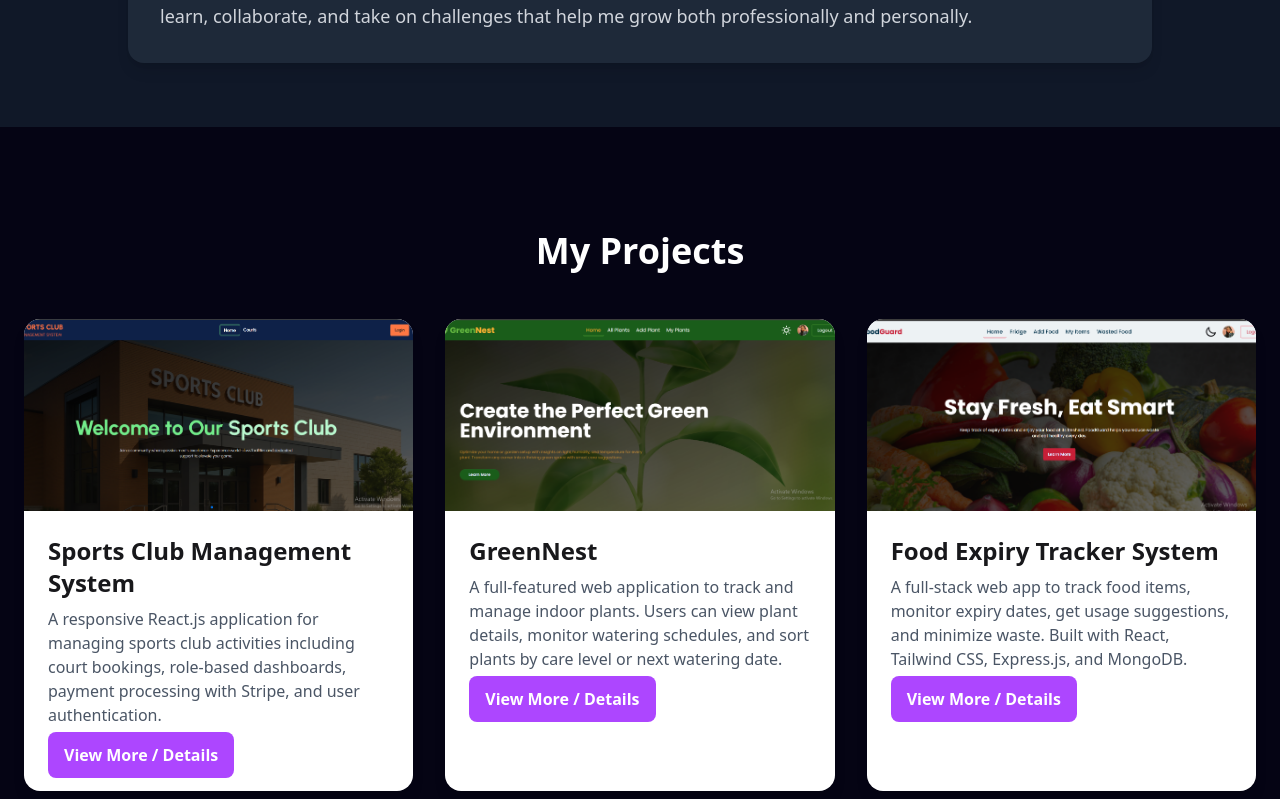
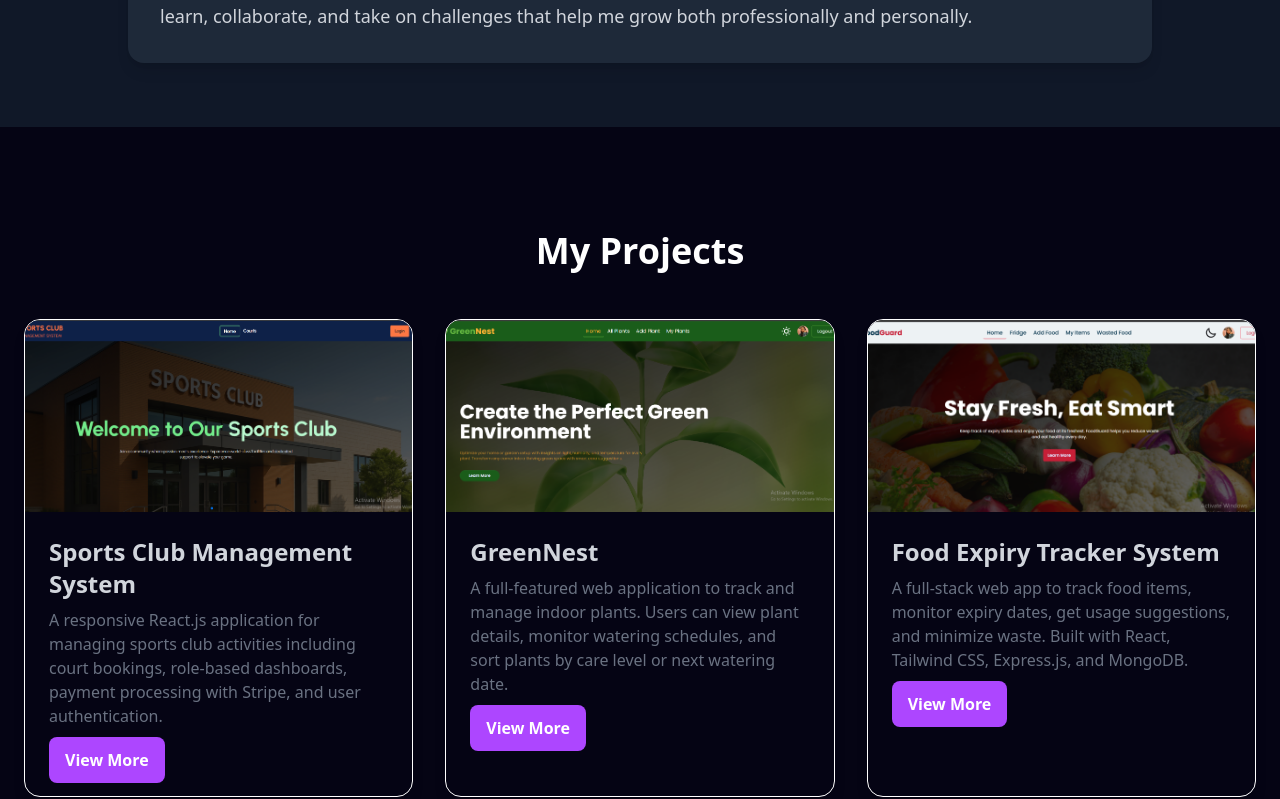
Before and after one commit to MughniRayhan/Portfolio, a React (Vite) app: page / in a window 1280 px wide. Shown: the part 1761-2560 px from the top of the page. Built offline with nearby package versions, Linux system fonts and the light colour scheme.

Commit message:
add some changes

```diff
--- a/src/Pages/Home/AboutMe.jsx
+++ b/src/Pages/Home/AboutMe.jsx
@@ -2,7 +2,7 @@ import React from "react";
 
 function AboutMe() {
   return (
-    <section className="py-16 px-6 md:px-20 bg-gray-900 text-white">
+    <section className="py-16 px-6 md:px-20 bg-gray-900 text-white" data-aos="fade-up" data-aos-duration="2000">
       <div className="max-w-5xl mx-auto">
         <h2 className="text-3xl md:text-4xl font-bold text-center mb-8">
           About Me
--- a/src/Pages/Home/Projects.jsx
+++ b/src/Pages/Home/Projects.jsx
@@ -34,28 +34,28 @@ const projects = [
 
 export default function Projects() {
   return (
-    <section className="py-16 " id="projects">
+    <section className="py-16 " id="projects" data-aos="fade-up" data-aos-duration="2000">
       <div className="max-w-7xl mx-auto px-6">
         <h2 className="text-4xl font-bold text-center mb-12 text-white my-10">My Projects</h2>
         <div className="grid grid-cols-1 md:grid-cols-3 gap-8">
           {projects.map((project) => (
             <div
               key={project.id}
-              className="bg-white rounded-2xl shadow-lg overflow-hidden hover:shadow-xl transition duration-300"
+              className="border border-white  rounded-2xl shadow-lg overflow-hidden hover:shadow-xl transition duration-300 "
             >
               <img
                 src={project.image}
                 alt={project.name}
-                className="w-full h-48 object-cover"
+                className="w-full h-48 object-cover "
               />
-              <div className="p-6">
-                <h3 className="text-2xl font-semibold mb-2">{project.name}</h3>
-                <p className="text-gray-600 mb-4">{project.description}</p>
+              <div className="p-6   ">
+                <h3 className="text-2xl font-semibold mb-2 text-gray-300">{project.name}</h3>
+                <p className="text-gray-500 mb-5">{project.description}</p>
                 <Link
                   to={`/projects/${project.id}`}
                   className="w-full bg-purple-500 hover:bg-purple-600 text-white font-semibold py-3 px-4 rounded-lg transition-all duration-300"
                 >
-                  View More / Details
+                  View More
                 </Link>
               </div>
             </div>
```
